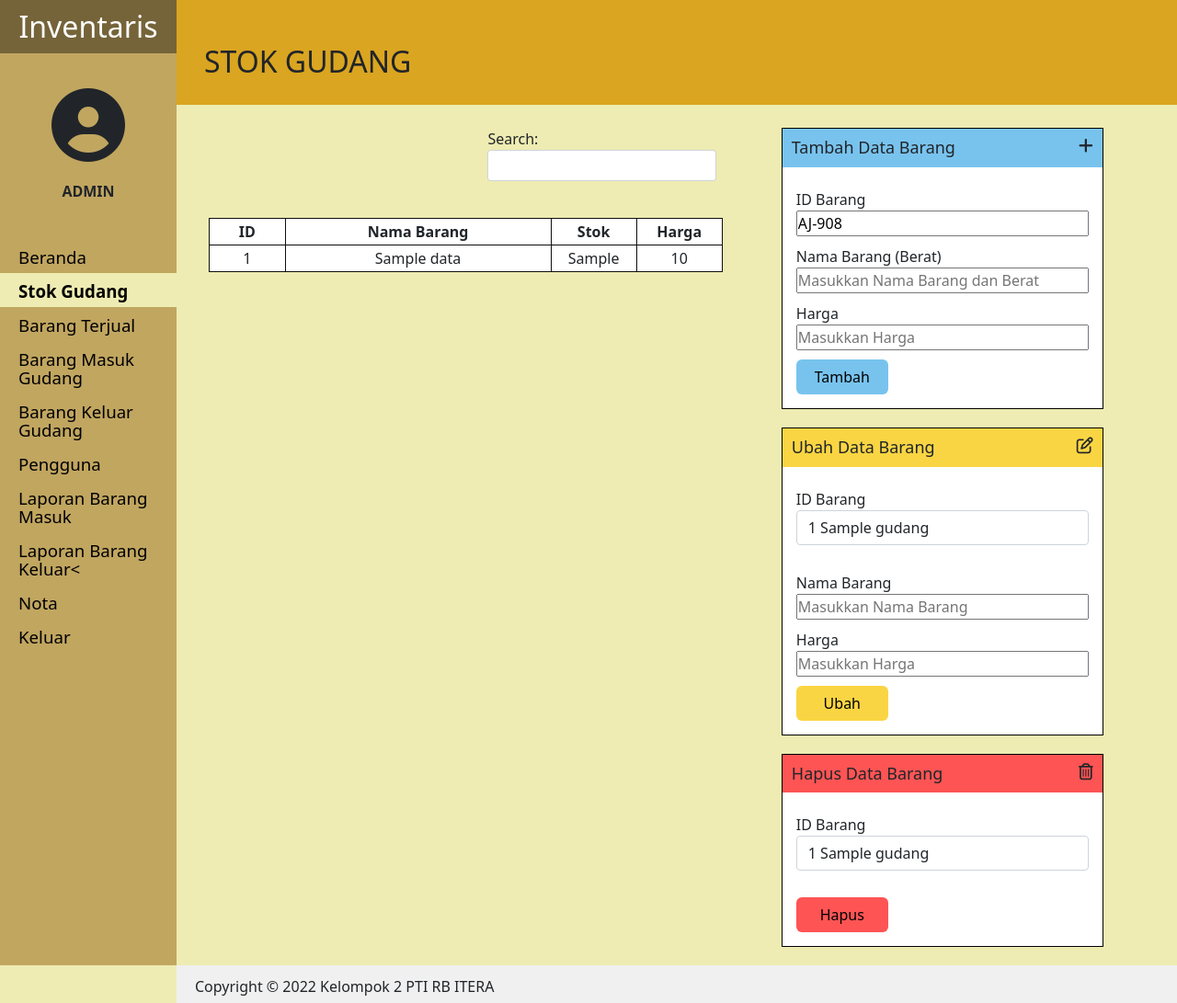
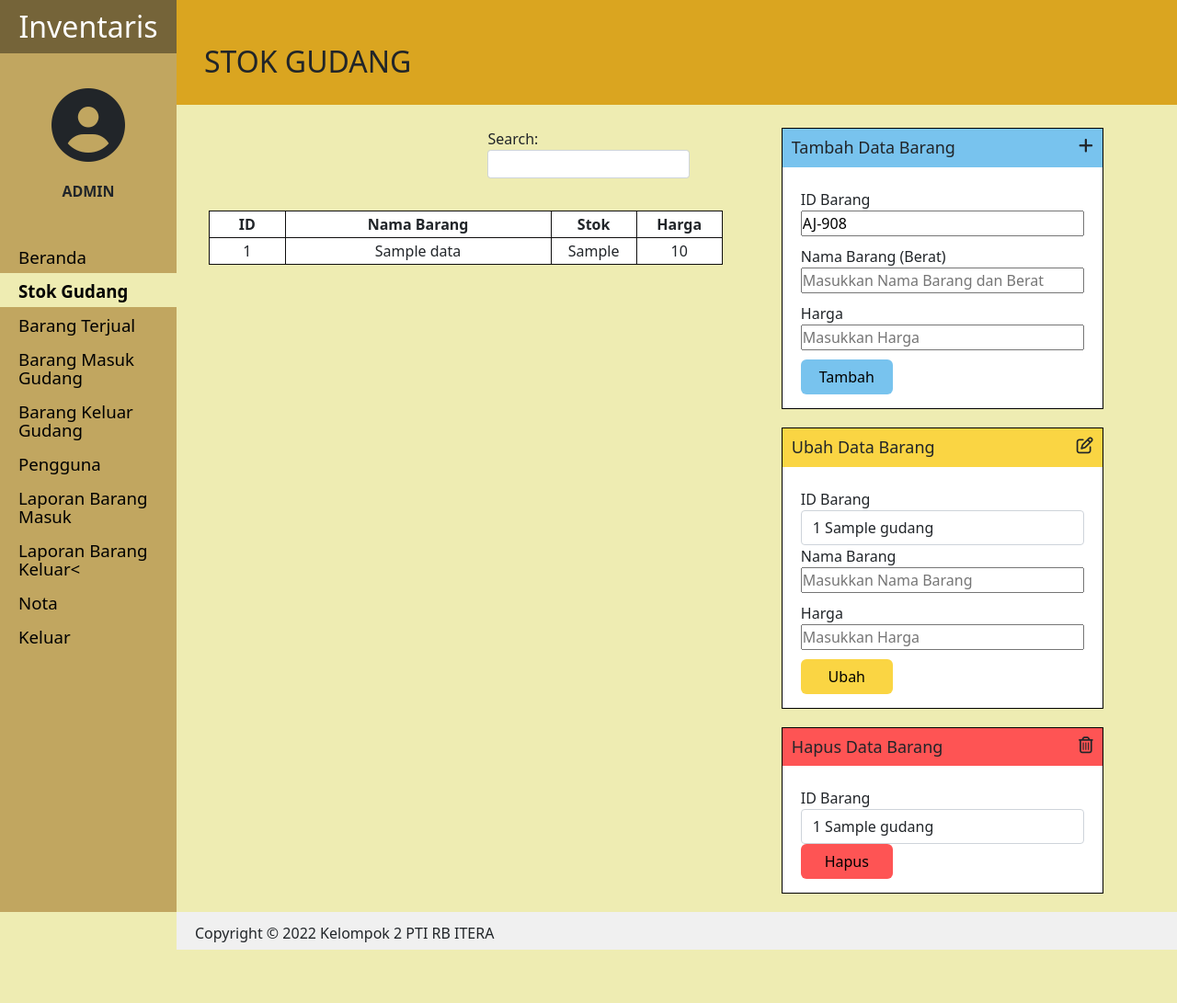
Before and after one commit to olumbantobing/femella-pti, a CodeIgniter app: the page made by application/views/admin/stokgudang.php in a window 1280 px wide; the page is wider, and only the part inside the window is pictured. Shown: that part at 92% size. After the commit the page ends 1033 px from the top of that part, so only its background shows below. Run offline with CodeIgniter, Linux system fonts and the light colour scheme; tables that the repository leaves empty or names only in its code hold one stand-in row (values such as "Sample post"); the template is opened without the code that fills it: most values are stand-ins (such as "Sample title", 1, 10 or a date in 2020); some libraries are stand-ins or nearby versions.

Commit message:
fix form-input box css

```diff
--- a/application/views/admin/barangkeluar.php
+++ b/application/views/admin/barangkeluar.php
@@ -394,11 +394,11 @@
     display: block;
     padding: 15px;
     padding-left: 20px;
-    padding-right: 30px;
+    padding-right: 20px;
   }
 
   .form-input .box form input {
-    height: 23px;
+    height: 28px;
     width: 100%;
     font-size: 12pt;
     margin-bottom: 10px;
--- a/application/views/admin/barangmasuk.php
+++ b/application/views/admin/barangmasuk.php
@@ -410,11 +410,11 @@
     display: block;
     padding: 15px;
     padding-left: 20px;
-    padding-right: 30px;
+    padding-right: 20px;
   }
 
   .form-input .box form input {
-    height: 23px;
+    height: 28px;
     width: 100%;
     font-size: 12pt;
     margin-bottom: 10px;
--- a/application/views/admin/pengguna.php
+++ b/application/views/admin/pengguna.php
@@ -334,11 +334,11 @@
         display: block;
         padding: 15px;
         padding-left: 20px;
-        padding-right: 30px;
+        padding-right: 20px;
     }
 
     .form-input .box form input {
-        height: 23px;
+        height: 28px;
         width: 100%;
         font-size: 12pt;
         margin-bottom: 10px;
@@ -357,7 +357,7 @@
         background-color: rgb(224, 216, 206);
     }
 
-    .form-control {
+    .id {
         height: 23px;
         width: 100%;
         font-size: 12pt;
--- a/application/views/admin/stokgudang.php
+++ b/application/views/admin/stokgudang.php
@@ -11,6 +11,7 @@
     <link rel="shortcut icon" type="image/x-icon" href="assets/img/askha-logo.png">
     <link href="https://cdnjs.cloudflare.com/ajax/libs/twitter-bootstrap/4.5.2/css/bootstrap.css">
     <link href="https://cdn.datatables.net/1.11.5/css/dataTables.bootstrap4.min.css">
+
     <title>INVENTARIS | STOK GUDANG</title>
 </head>
 
@@ -114,7 +115,7 @@
                     </h4>
                     <form action="<?= base_url('admin/ubah_stokgudang') ?>" role="form" method="post">
                         <label>ID Barang</label><br />
-                        <select class="form-control" name="id">
+                        <select class="form-control" name="id" id="id">
                             <?php
                             $conn = mysqli_connect("localhost", "root", "", "inventaris-askhajaya");
                             $res = mysqli_query($conn, "SELECT id, CONCAT(id, ' ', nama_barang) AS pilihan FROM gudang");
@@ -122,7 +123,7 @@
                             ?>
                                 <option value="<?php echo $rows['id']; ?>"><?php echo $rows['pilihan']; ?></option>
                             <?php } ?>
-                        </select><br>
+                        </select>
                         <!-- <input type="text" name="id" id="id" placeholder="Masukkan ID Barang" /><br /> -->
                         <label>Nama Barang</label><br />
                         <input type="text" name="nama_barang" id="nama_barang" placeholder="Masukkan Nama Barang" /><br />
@@ -150,7 +151,7 @@
                             ?>
                                 <option value="<?php echo $rows['id']; ?>"><?php echo $rows['pilihan']; ?></option>
                             <?php } ?>
-                        </select><br>
+                        </select>
                         <!-- <input type="text" name="id" id="id" placeholder="Masukkan ID Barang" /><br /> -->
                         <button id="hapusdata" style="background-color: #fe4a4af0" onclick="return confirm('Anda yakin ingin menghapus data?');">Hapus</button>
 
@@ -384,8 +385,8 @@
     .form-input .box form {
         display: block;
         padding: 15px;
-        /* padding-left: 20px;
-        padding-right: 30px; */
+        padding-left: 20px;
+        padding-right: 20px;
     }
 
     .form-input .box form input {
@@ -408,11 +409,11 @@
         background-color: rgb(224, 216, 206);
     }
 
-    .form-control {
-        /* height: 23px; */
+    .id {
+        height: 23px;
         width: 100%;
         font-size: 12pt;
-        margin-bottom: 5px;
+        margin-bottom: 10px;
     }
 
     table {
```
Also changed, not shown: application/views/kasir/barangterjual.php (+4 -4 lines), application/controllers/Ajax.php (deleted).
